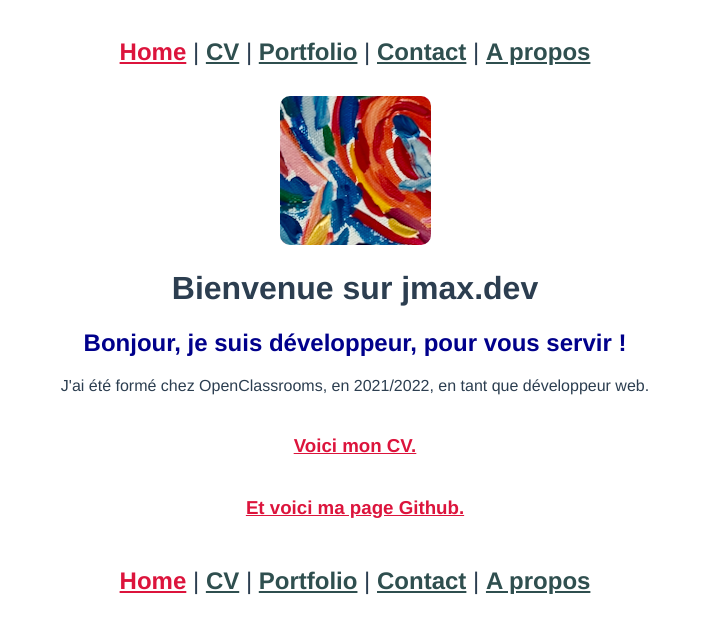
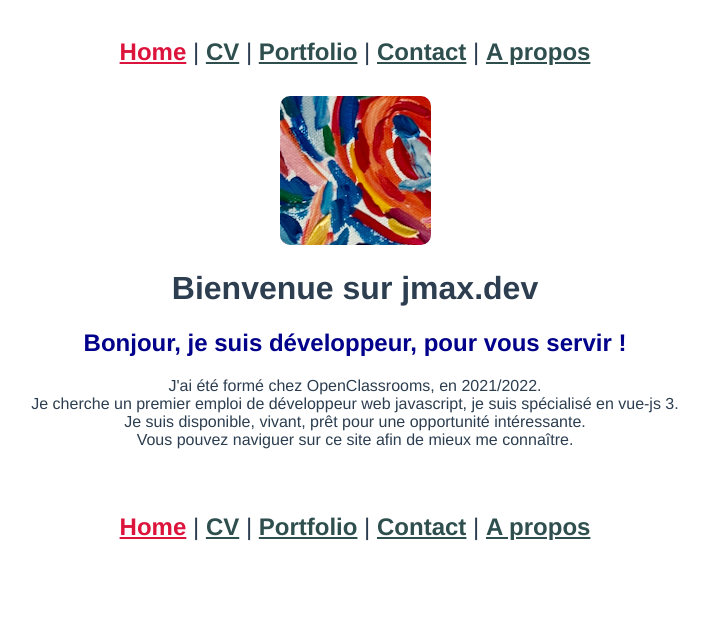
Before and after one commit to jmcob/jmax.dev, a Vue app: page /#/ in a window 1280 px wide. Shown: the top 634 px of the page, without its empty margins (285-994 px from the left). Built offline with nearby package versions, Linux system fonts and the light colour scheme.

Commit message:
maj accueil et github

```diff
--- a/src/components/HelloWorld.vue
+++ b/src/components/HelloWorld.vue
@@ -3,13 +3,14 @@
     <h1>{{ msg }}</h1>
     <h2>Bonjour, je suis développeur, pour vous servir !</h2>
     <p>
-      J'ai été formé chez OpenClassrooms, en 2021/2022, en tant que développeur
-      web.
+      J'ai été formé chez OpenClassrooms, en 2021/2022. <br />
+      Je cherche un premier emploi de développeur web javascript, je suis
+      spécialisé en vue-js 3.
+      <br />
+      Je suis disponible, vivant, prêt pour une opportunité intéressante.
+      <br />
+      Vous pouvez naviguer sur ce site afin de mieux me connaître.
     </p>
-
-    <h3><router-link to="/cv">Voici mon CV.</router-link></h3>
-
-    <h3><a href="https://github.com/jmcob"> Et voici ma page Github.</a></h3>
 
     <br />
   </div>
--- a/src/views/PortFolioView.vue
+++ b/src/views/PortFolioView.vue
@@ -1,5 +1,7 @@
 <template>
   <PortFolioHeader />
+
+  <h3><a href="https://github.com/jmcob"> Voici ma page Github.</a></h3>
   <br />
   <img alt="Port Folio premier logo" src="../assets/PF.png" />
   <h2>Projets OpenClassrooms</h2>
```
